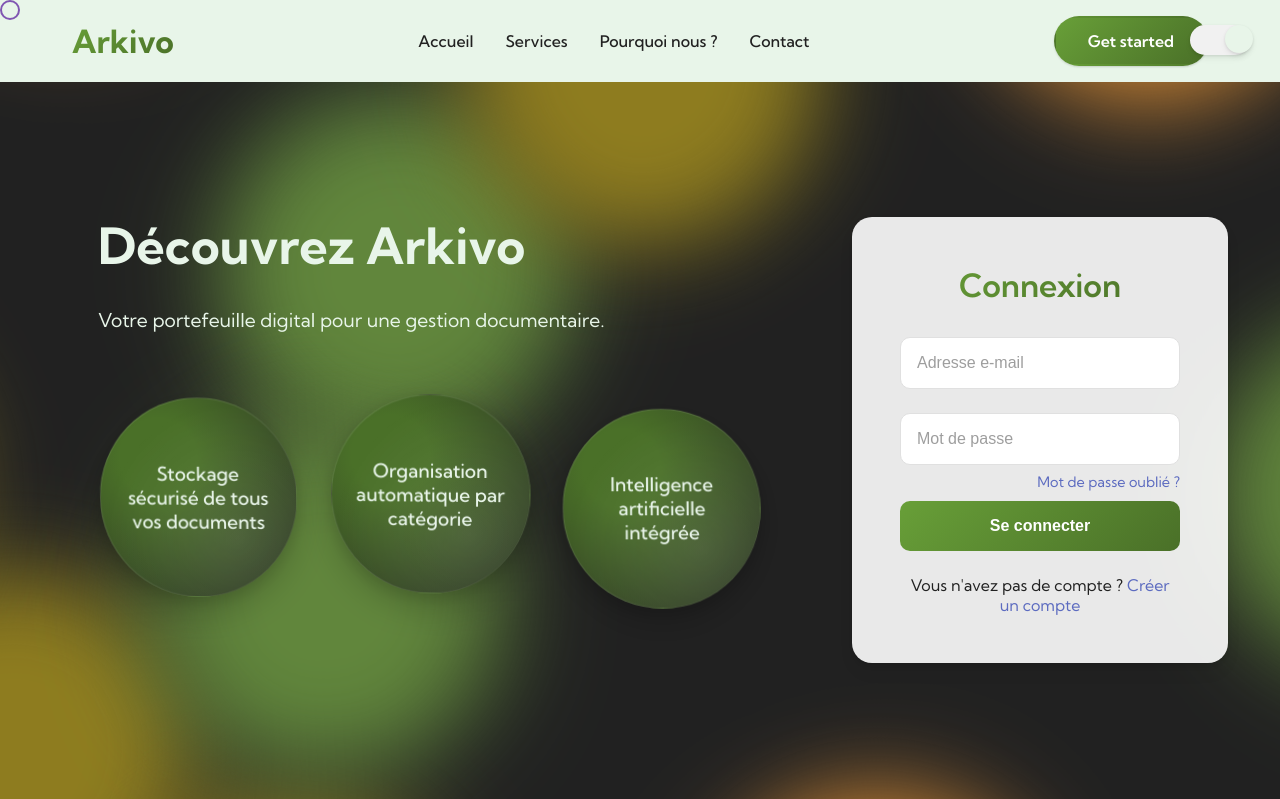
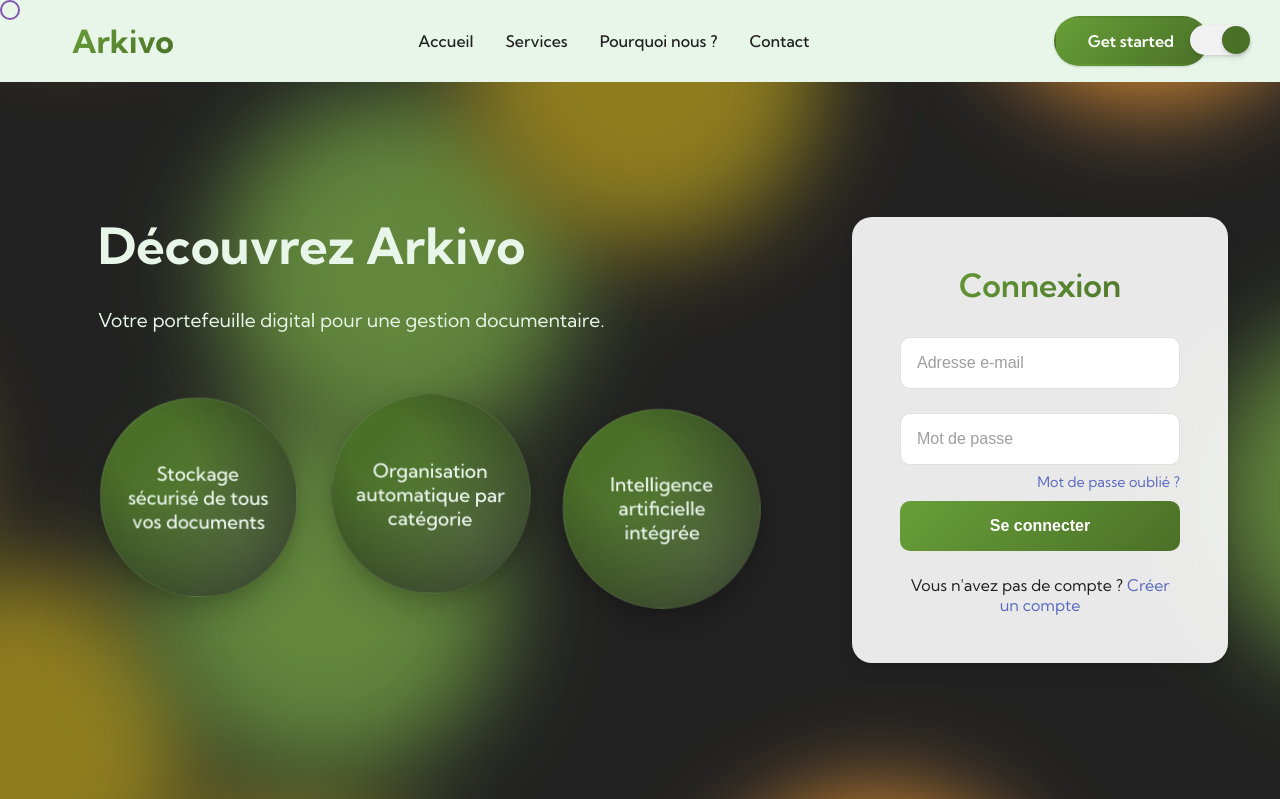
Before and after one commit to HasnaAmal/PFA, a Flask app: page / in a window 1280 px wide, with the box ticked. Shown: the top 799 px of the page. Run offline with Flask 3, Linux system fonts and the light colour scheme.

Commit message:
Update style.css

```diff
--- a/static/css/style.css
+++ b/static/css/style.css
@@ -1355,6 +1355,7 @@ footer button:hover {
 }
 
 .checkMe:checked::before {
-    background-color: var(--sage-light);
-    left: 35px;
+    background-color: var(--sage-darker);
+    left: 32px;
+    top:1px
 }
```
